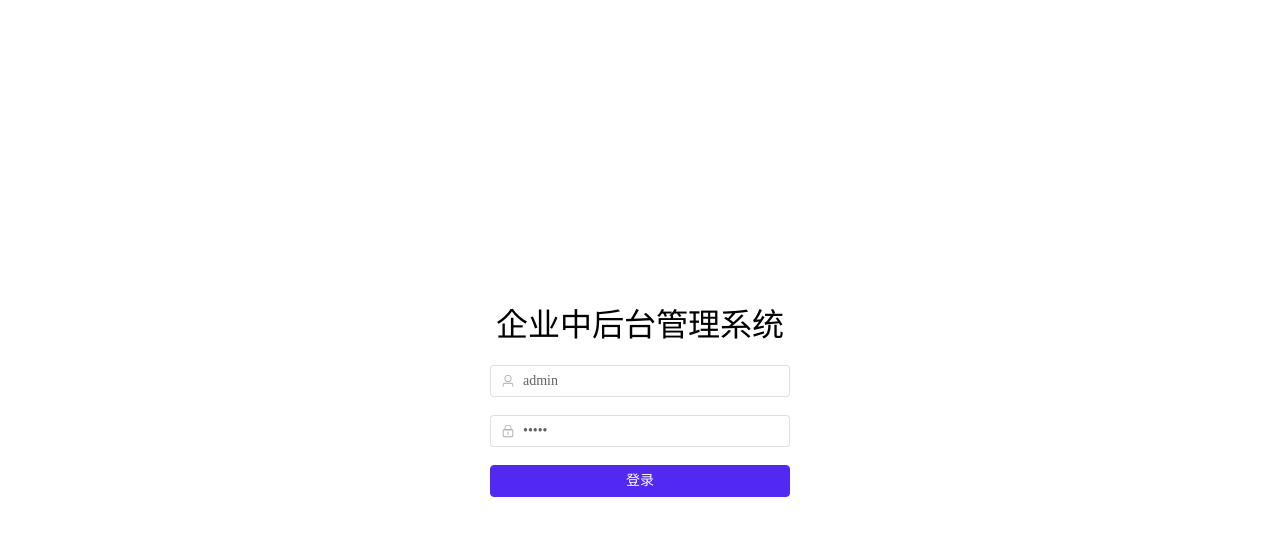
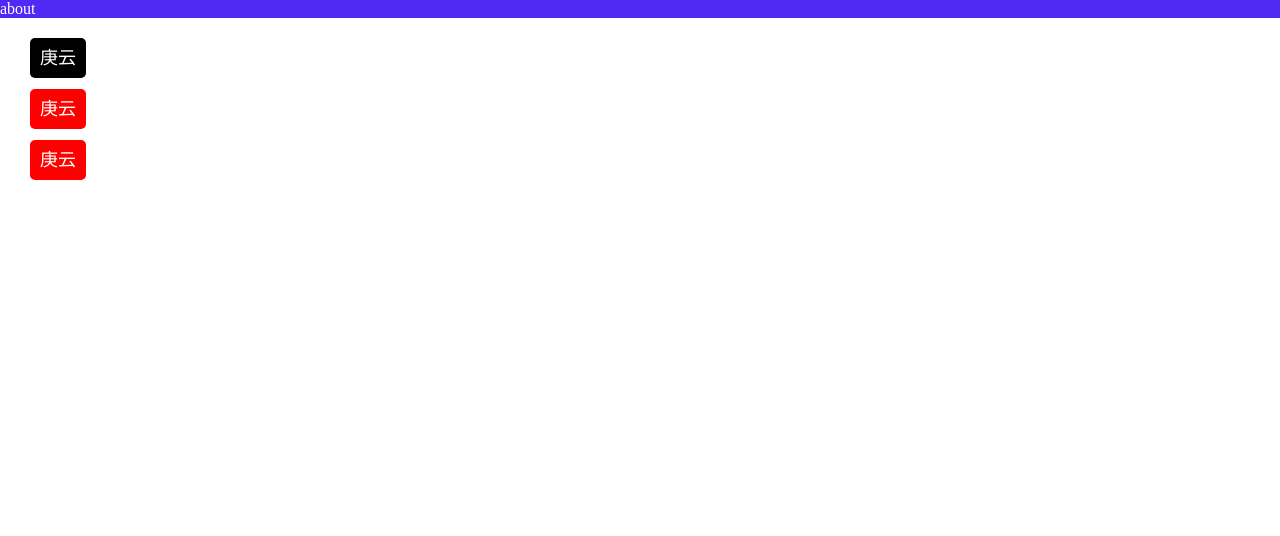
Before and after one commit to weiwang-1992/vue3-admin-template, a Vue app: page /#/about in a window 1280 px wide. Before the commit this address led to /#/login. Shown: the top 536 px of the page. Built offline with nearby package versions, Linux system fonts and the light colour scheme.

Commit message:
feat: 封装tag组件，组件自动注册导入

```diff
--- /dev/null
+++ b/src/components/auto/tag.vue
@@ -0,0 +1,46 @@
+<template>
+  <div class="wrap-tag">
+    <span ref="tagRef" v-bind="props" class="tag"></span>
+  </div>
+</template>
+
+<script lang="ts" setup>
+// import { ref, onMounted, defineProps} from 'vue'
+
+let tagRef = ref<HTMLElement>()
+let props = defineProps({
+  text:{
+    type: String,
+    default: null,
+  },
+  theme:{
+    type: String,
+    default: null,
+    required: false
+  },
+})
+onMounted(() => {
+  setText()
+  setTheme()
+})
+const setText = () => {
+  tagRef.value!.innerHTML = props.text
+}
+
+const setTheme = () => {
+  tagRef.value!.style.background = props.theme
+}
+</script>
+
+<style lang="less" scoped>
+.wrap-tag{
+  margin: 30px;
+}
+.tag {
+  padding:10px;
+  font-size: 18px;
+  background: red;
+  color: #fff;
+  border-radius: 5px;
+}
+</style>
--- a/src/views/about/index.vue
+++ b/src/views/about/index.vue
@@ -1,8 +1,15 @@
 <template>
     <div class="wrap-about">about</div>
+    <tag :text="text" :theme="theme"></tag>
+    <tag :text="text"></tag>
+    <tag :text="text"></tag>
+</template>
+<script lang="ts" setup>
+// import tag from './tag.vue'
 
-</template>
-
+const text = ref('庚云')
+const theme = ref('black')
+</script>
 <style lang="less" scoped>
 .wrap-about{
     background: @bg;
--- a/types/components.d.ts
+++ b/types/components.d.ts
@@ -30,5 +30,6 @@ declare module 'vue' {
     IEpUser: typeof import('~icons/ep/user')['default']
     RouterLink: typeof import('vue-router')['RouterLink']
     RouterView: typeof import('vue-router')['RouterView']
+    Tag: typeof import('./../src/components/auto/tag.vue')['default']
   }
 }
--- a/vite.config.ts
+++ b/vite.config.ts
@@ -56,6 +56,7 @@ export default defineConfig(({ mode }: ConfigEnv): UserConfig => {
       Components({
         resolvers: [IconsResolver(), ElementPlusResolver()],
         dts: fileURLToPath(new URL('./types/components.d.ts', import.meta.url)),
+        dirs: [fileURLToPath(new URL('./src/components/auto', import.meta.url))]
       }),
       // 自动安装图标
       Icons({
```
